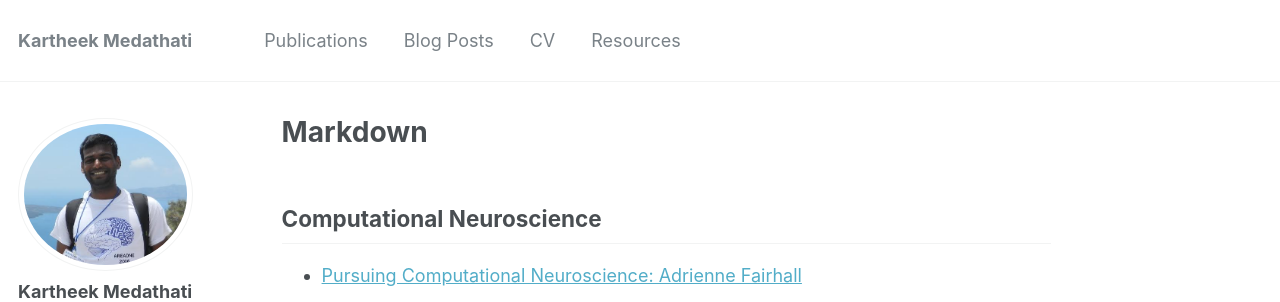
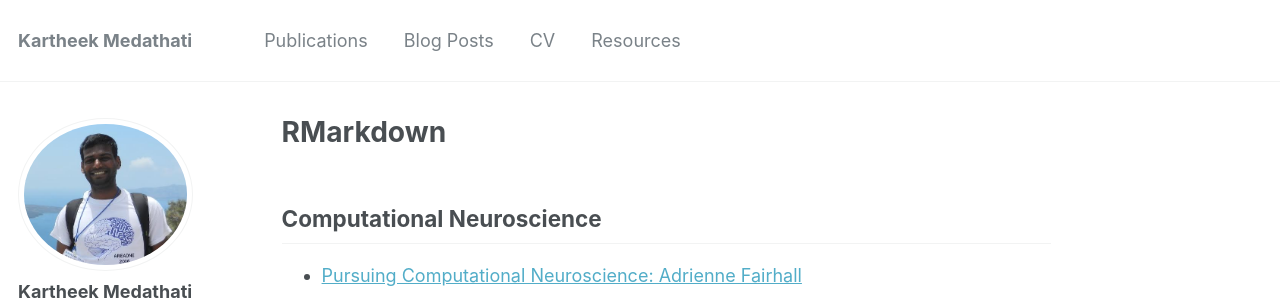
Before and after one commit to kartheekmedathati/kartheekmedathati.github.io, a Jekyll site: the page built from _pages/markdown.md, in a window 1280 px wide and 900 px high. Shown: the top 302 px of the window. Built offline with Jekyll 4.4.1, drawn with Linux system fonts in a browser that asks for light colours; some web fonts are replaced.

Commit message:
test markdown title

```diff
--- a/_data/navigation.yml
+++ b/_data/navigation.yml
@@ -10,4 +10,4 @@ main:
     url: /cv/
 
   - title: "Resources"
-    url: /resources/
+    url: /markdown/
--- a/_pages/markdown.md
+++ b/_pages/markdown.md
@@ -1,6 +1,6 @@
 ---
 permalink: /markdown/
-title: "Markdown"
+title: "RMarkdown"
 author_profile: true
 redirect_from:
   - /md/
```
